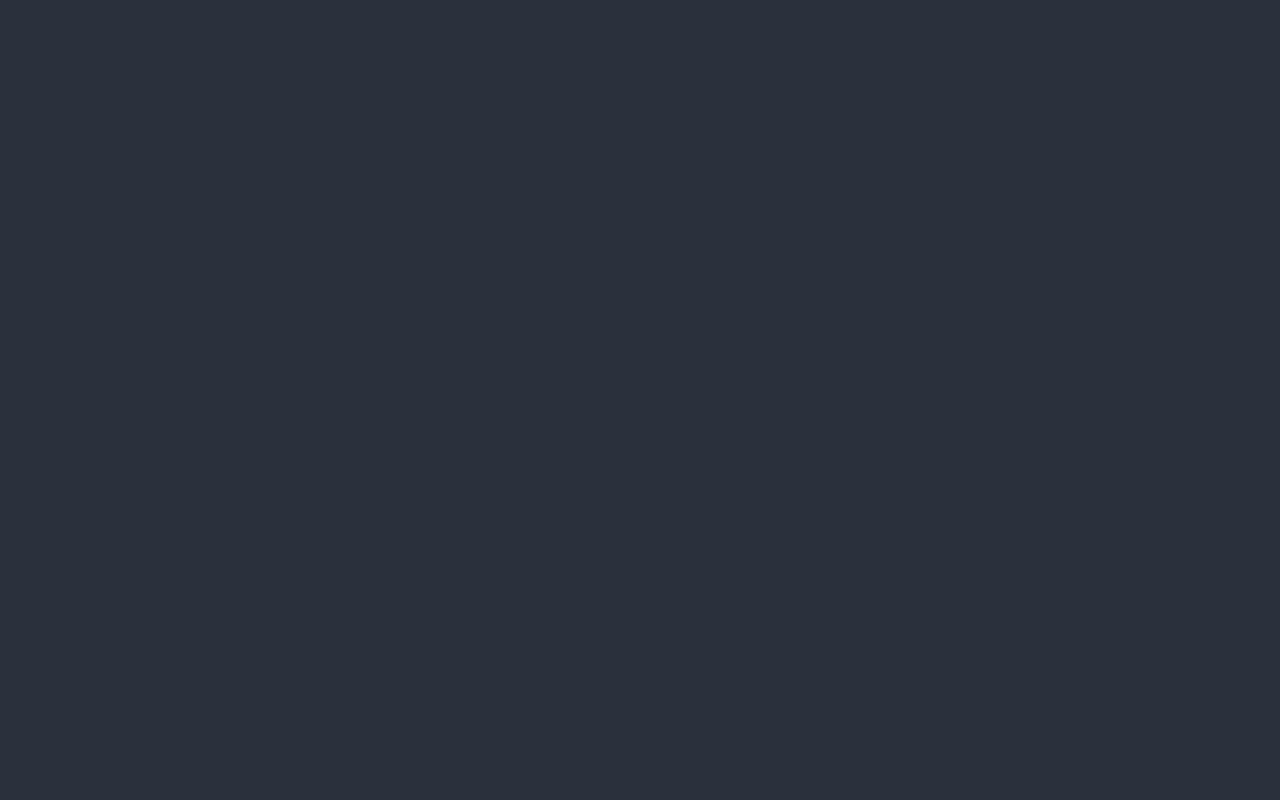
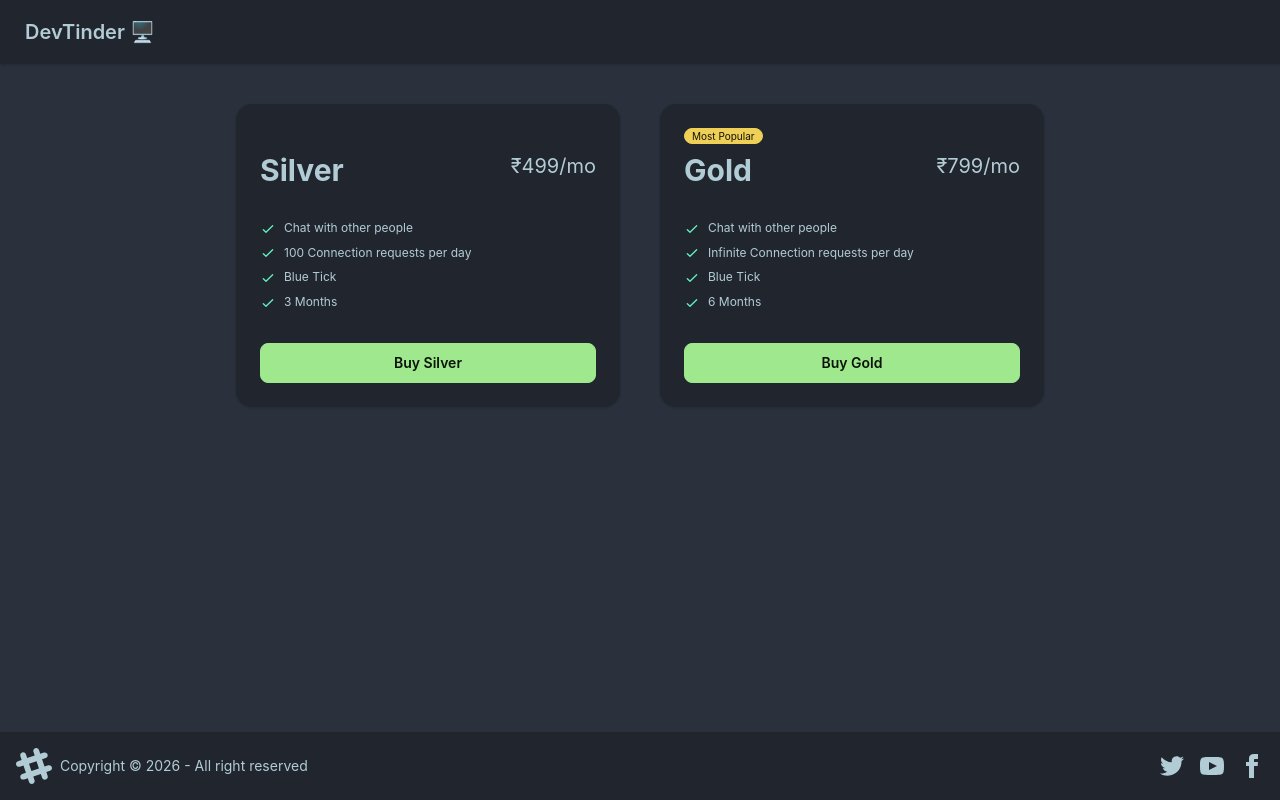
Before and after one commit to AkhilYeddu/devTinder-web, a React (Vite) app: page /premium in a window 1280 px wide. Before the commit this address had no page. Built offline with nearby package versions, Linux system fonts and the light colour scheme; no server answers.

Commit message:
payment-gateway-integration

```diff
--- a/index.html
+++ b/index.html
@@ -5,6 +5,7 @@
     <link rel="icon" type="image/svg+xml" href="/favicon.svg" />
     <meta name="viewport" content="width=device-width, initial-scale=1.0" />
     <title>DevTinder</title>
+    <script src="https://checkout.razorpay.com/v1/checkout.js"></script>
   </head>
   <body>
     <div id="root"></div>
--- a/src/App.jsx
+++ b/src/App.jsx
@@ -8,6 +8,7 @@
 import Feed from "./components/Feed"
 import Connections from "./components/Connections"
 import Requests from "./components/Requests"
+import Premium from "./components/Premium"
 function App() {
   return(
     <>
@@ -22,6 +23,7 @@
           <Route path="/profile" element={<Profile/>}>  </Route> {/* Child */}
           <Route path="/connections" element = {<Connections/>}></Route>
           <Route path ="/requests" element = {<Requests/>}></Route>
+          <Route path ="/premium" element = {<Premium/>}></Route>
 
           </Route>
 
--- a/src/components/NavBar.jsx
+++ b/src/components/NavBar.jsx
@@ -48,6 +48,7 @@
         </li>
         <li><Link to="/connections">Connections</Link></li>
         <li><Link to="/requests">Requests</Link></li>
+        <li><Link to="/premium">Premium</Link></li>
 
         <li><Link onClick={handleLogout}>Logout</Link></li>
       </ul>
--- /dev/null
+++ b/src/components/Premium.jsx
@@ -0,0 +1,112 @@
+import axios from 'axios'
+import React from 'react'
+import { BASE_URL } from '../utils/constants'
+const Premium = () => {
+    const handleBuyClick = async(type) =>{
+        try{
+            const order= await axios.post(BASE_URL+"/payment/create",
+                {membershipType : type}
+                ,{
+                withCredentials : true
+            })
+            console.log(order)
+
+            //it should open up the razorpay dialog box
+
+            const{keyId, amount, currency, notes, orderId} = order.data;
+
+                    const options = {
+                key: keyId,
+                amount: amount,
+                currency: currency,
+                name: 'Dev Tinder',
+                description: 'Connect to other developers',
+                order_id: orderId, // This is the order_id created in the backend
+                prefill: {
+                name: notes.firstName + " " + notes.lastName,
+                email: notes.emailId,
+                contact: '9999999999'
+                },
+                theme: {
+                color: '#F37254'
+                },
+            };
+            const rzp = new window.Razorpay(options);
+            rzp.open();
+
+        }
+        catch(err){
+            console.log(err);
+        }
+
+    }
+  return (
+    <div className="flex gap-10 justify-center items-center m-10">
+
+                <div className="card w-96 bg-base-300 shadow-sm">
+        <div className="card-body">
+            <span className="badge badge-xs badge-warning invisible">Most Popular</span>
+            <div className="flex justify-between">
+            <h2 className="text-3xl font-bold">Silver </h2>
+            <span className="text-xl">₹499/mo</span>
+            </div>
+            <ul className="mt-6 flex flex-col gap-2 text-xs">
+            <li>
+                <svg xmlns="http://www.w3.org/2000/svg" className="size-4 me-2 inline-block text-success" fill="none" viewBox="0 0 24 24" stroke="currentColor"><path strokeLinecap="round" strokeLinejoin="round" strokeWidth="2" d="M5 13l4 4L19 7" /></svg>
+                <span>Chat with other people</span>
+            </li>
+            <li>
+                <svg xmlns="http://www.w3.org/2000/svg" className="size-4 me-2 inline-block text-success" fill="none" viewBox="0 0 24 24" stroke="currentColor"><path strokeLinecap="round" strokeLinejoin="round" strokeWidth="2" d="M5 13l4 4L19 7" /></svg>
+                <span>100 Connection requests per day </span>
+            </li>
+            <li>
+                <svg xmlns="http://www.w3.org/2000/svg" className="size-4 me-2 inline-block text-success" fill="none" viewBox="0 0 24 24" stroke="currentColor"><path strokeLinecap="round" strokeLinejoin="round" strokeWidth="2" d="M5 13l4 4L19 7" /></svg>
+                <span>Blue Tick</span>
+            </li>
+            <li>
+                <svg xmlns="http://www.w3.org/2000/svg" className="size-4 me-2 inline-block text-success" fill="none" viewBox="0 0 24 24" stroke="currentColor"><path strokeLinecap="round" strokeLinejoin="round" strokeWidth="2" d="M5 13l4 4L19 7" /></svg>
+                <span>3 Months</span>
+            </li>
+            </ul>
+            <div className="mt-6">
+            <button className="btn btn-primary btn-block" onClick={()=> handleBuyClick("silver")}>Buy Silver</button>
+            </div>
+        </div>
+        </div>
+
+                      <div className="card w-96 bg-base-300 shadow-sm">
+        <div className="card-body">
+            <span className="badge badge-xs badge-warning">Most Popular</span>
+            <div className="flex justify-between">
+            <h2 className="text-3xl font-bold">Gold</h2>
+            <span className="text-xl">₹799/mo</span>
+            </div>
+            <ul className="mt-6 flex flex-col gap-2 text-xs">
+            <li>
+                <svg xmlns="http://www.w3.org/2000/svg" className="size-4 me-2 inline-block text-success" fill="none" viewBox="0 0 24 24" stroke="currentColor"><path strokeLinecap="round" strokeLinejoin="round" strokeWidth="2" d="M5 13l4 4L19 7" /></svg>
+                <span>Chat with other people</span>
+            </li>
+            <li>
+                <svg xmlns="http://www.w3.org/2000/svg" className="size-4 me-2 inline-block text-success" fill="none" viewBox="0 0 24 24" stroke="currentColor"><path strokeLinecap="round" strokeLinejoin="round" strokeWidth="2" d="M5 13l4 4L19 7" /></svg>
+                <span>Infinite Connection requests per day </span>
+            </li>
+            <li>
+                <svg xmlns="http://www.w3.org/2000/svg" className="size-4 me-2 inline-block text-success" fill="none" viewBox="0 0 24 24" stroke="currentColor"><path strokeLinecap="round" strokeLinejoin="round" strokeWidth="2" d="M5 13l4 4L19 7" /></svg>
+                <span>Blue Tick</span>
+            </li>
+            <li>
+                <svg xmlns="http://www.w3.org/2000/svg" className="size-4 me-2 inline-block text-success" fill="none" viewBox="0 0 24 24" stroke="currentColor"><path strokeLinecap="round" strokeLinejoin="round" strokeWidth="2" d="M5 13l4 4L19 7" /></svg>
+                <span>6 Months</span>
+            </li>
+            </ul>
+            <div className="mt-6">
+            <button className="btn btn-primary btn-block" onClick={()=> handleBuyClick("gold")}>Buy Gold</button>
+            </div>
+        </div>
+        </div>
+
+    </div>
+  )
+}
+
+export default Premium
```
Also changed, not shown: 1 other file (tests, documents, lock files or other folders).
